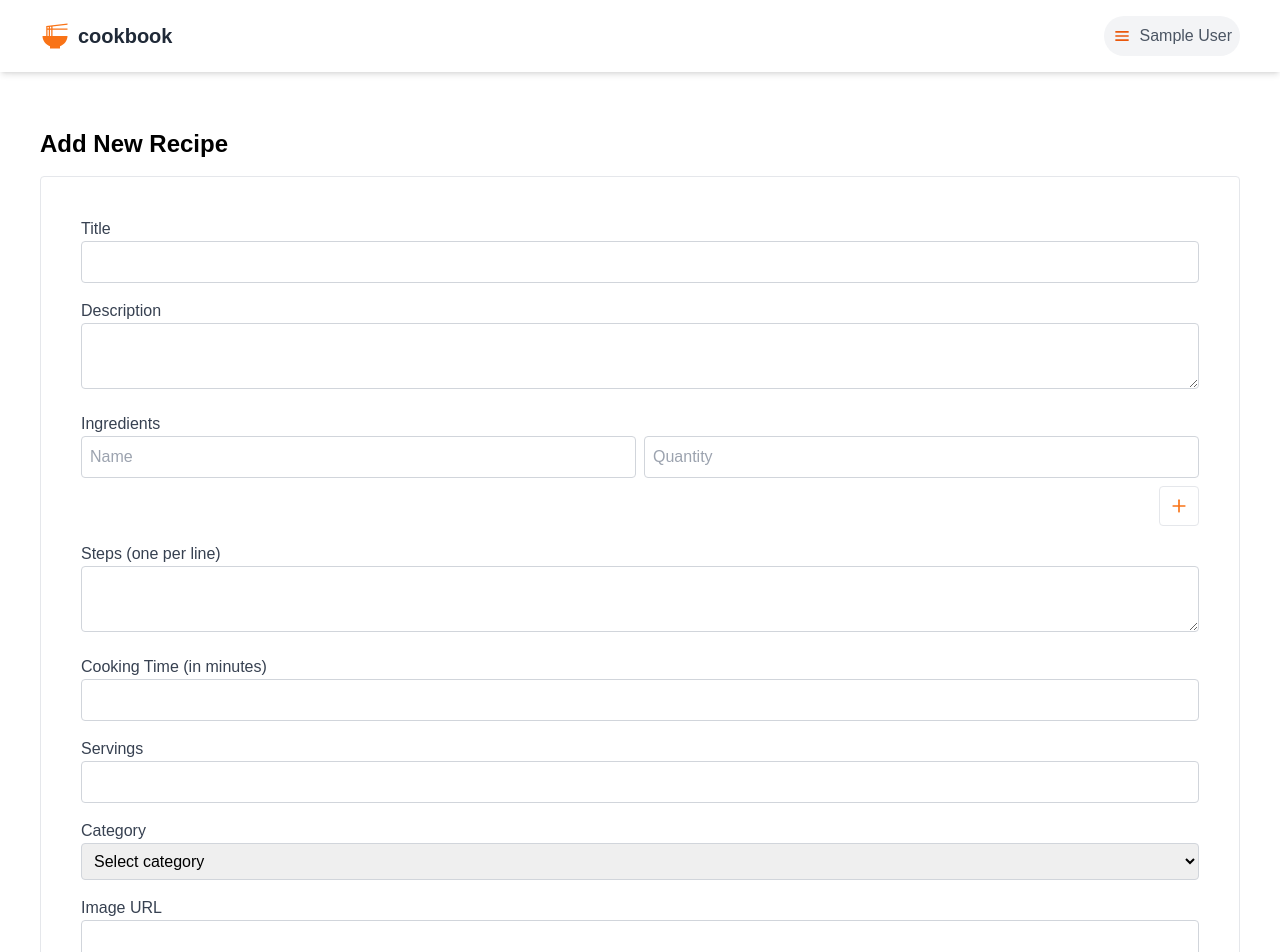
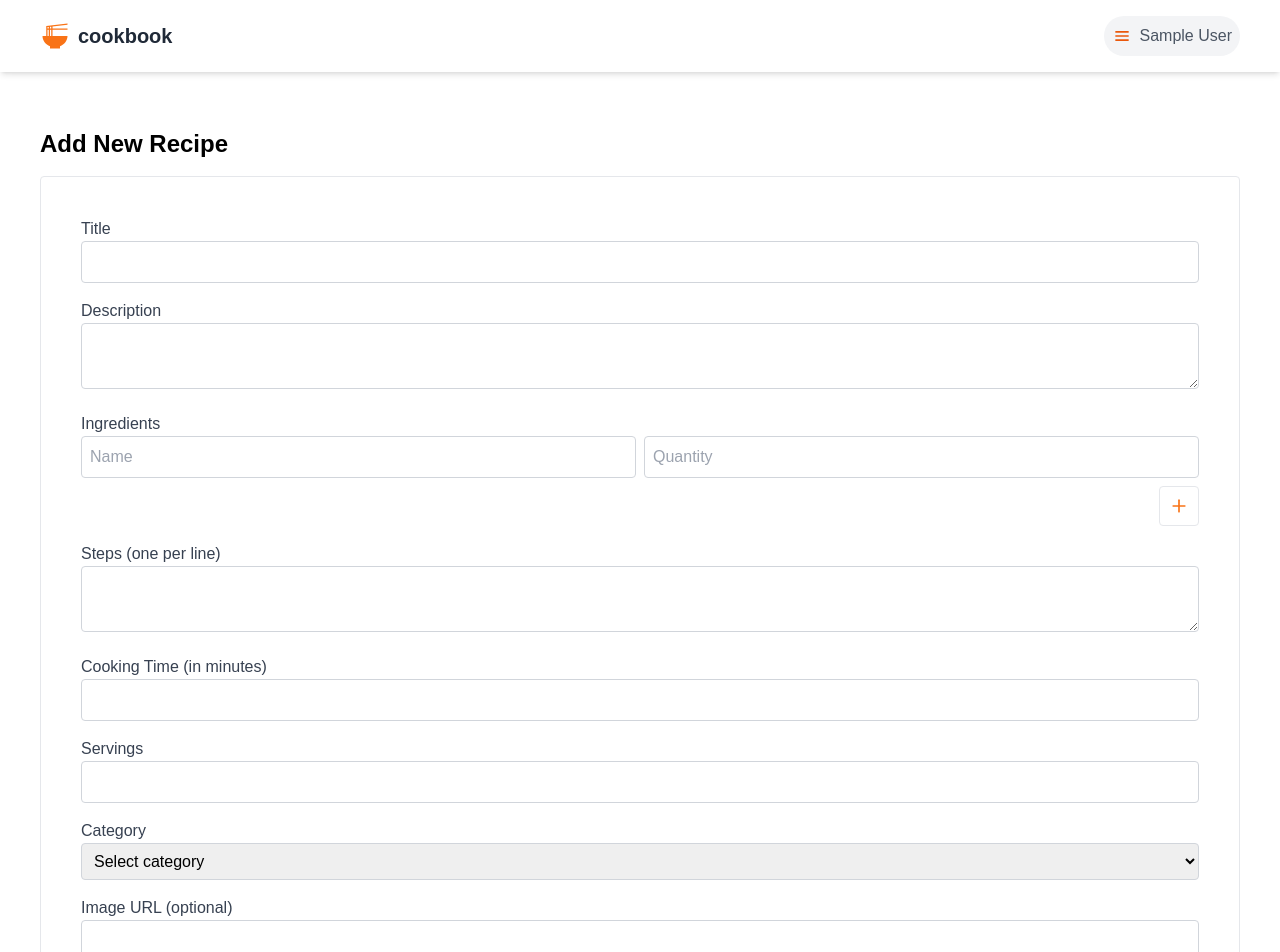
Before and after one commit to yukaSuzuki325/cookbook-frontend, a React (Vite) app: page /recipes/add in a window 1280 px wide. Shown: the top 952 px of the page. Built offline with nearby package versions, Linux system fonts and the light colour scheme; sample sign-in values are in the browser's storage.

Commit message:
Add default recipe image if none provided by user

```diff
--- a/src/pages/AddRecipePage.jsx
+++ b/src/pages/AddRecipePage.jsx
@@ -32,12 +32,17 @@ const AddRecipePage = () => {
   };
 
   const addIngredient = () => {
+    console.log('imageUrl', formData.imageUrl);
+
     setIngredients([...ingredients, { name: '', quantity: '' }]);
   };
 
   const handleSubmit = async (e) => {
     e.preventDefault();
-    console.log(formData.steps);
+    if (!formData.imageUrl) {
+      formData.imageUrl =
+        'https://res.cloudinary.com/dcklvu8tf/image/upload/v1739442214/cookbook/spices.jpg';
+    }
 
     // Convert steps into array
     const stepsArray = formData.steps.split('\n').map((instruction, index) => ({
@@ -174,7 +179,7 @@ const AddRecipePage = () => {
             </select>
           </div>
           <div>
-            <label className="block text-gray-700">Image URL</label>
+            <label className="block text-gray-700">Image URL (optional)</label>
             <input
               type="text"
               name="imageUrl"
```
